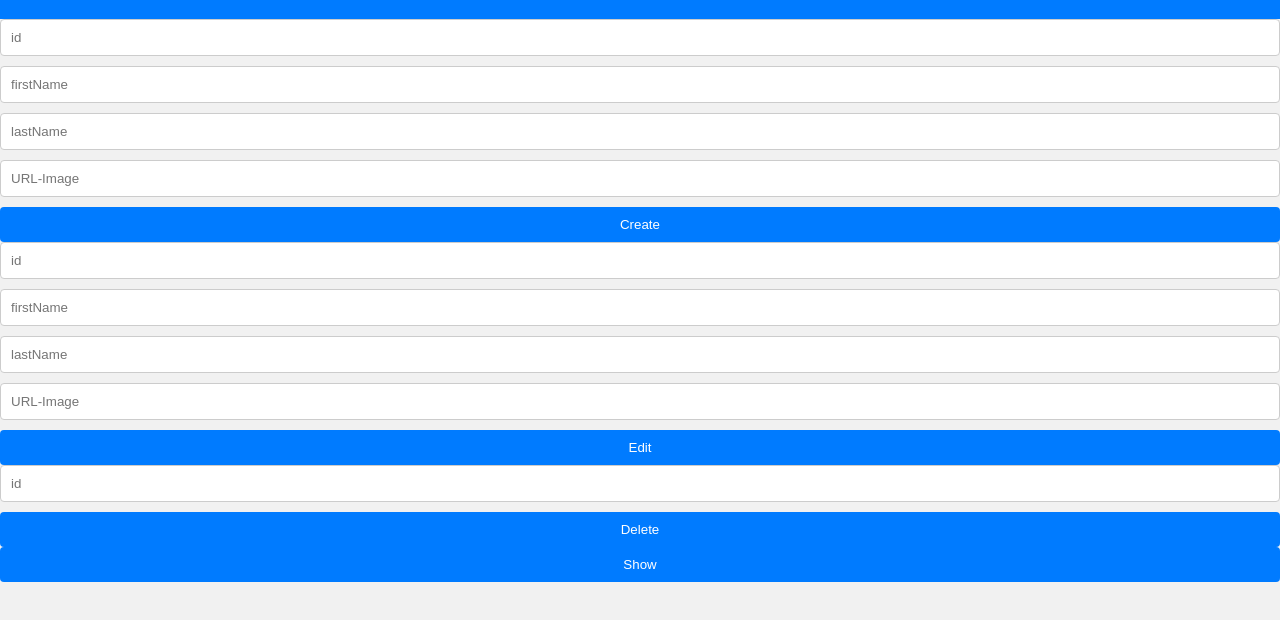
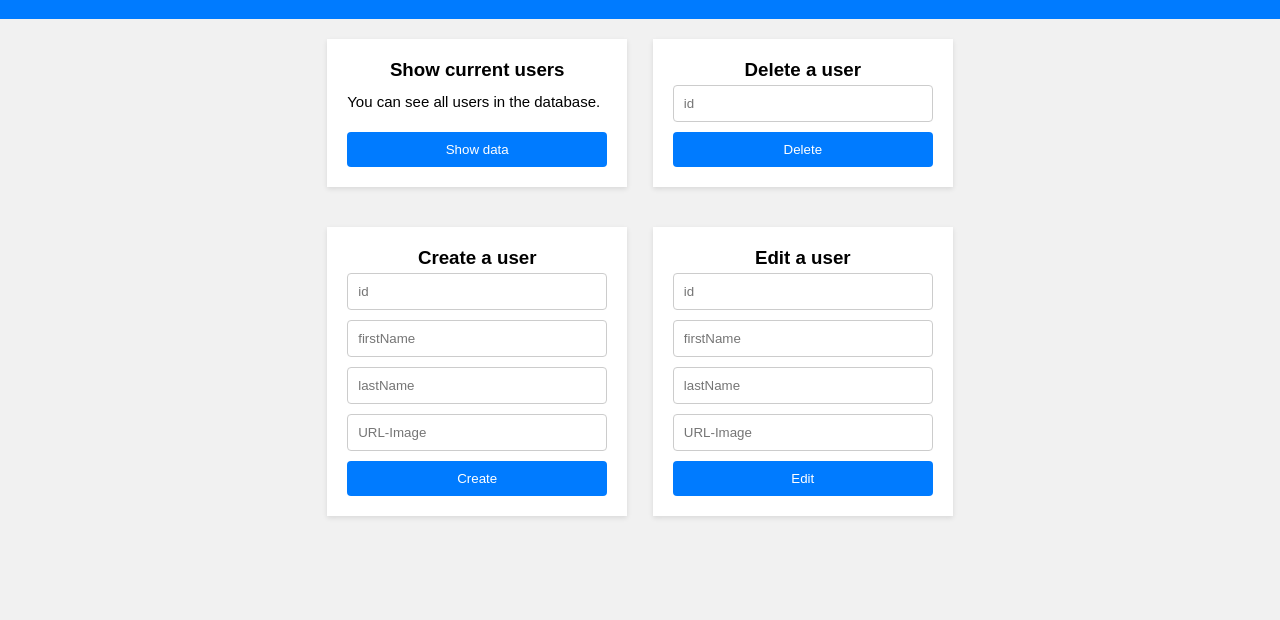
Before and after one commit to Mohsen-Ghandali/REST-API-CRUD-JavaScript-json-server, a website: page index.html in a window 1280 px wide. Shown: the part 58-678 px from the top of the page. Drawn offline with Linux system fonts and the light colour scheme.

Commit message:
Update index.html

```diff
--- a/index.html
+++ b/index.html
@@ -8,9 +8,32 @@
     <link rel="stylesheet" href="./main.css" />
   </head>
   <body>
+
     <h1>Please Run CMD and write: npm run server</h1>
+    <main>
 
+
+
+
+    <div class="cart">
+      <div class="cart1">
+        <div class="show">
+          <h3>Show current users</h3>
+          <p>You can see all users in the database.</p>
+          <button>Show data</button>
+        </div>
+
+        <div class="delete">
+          <h3>Delete a user</h3>
+          <input type="text" name="id" placeholder="id" />
+          <button>Delete</button>
+        </div>
+      </div>
+
+
+      <div class="cart1">
         <div class="post">
+          <h3>Create a user</h3>
           <input type="text" name="id" placeholder="id" />
           <input type="text" name="firstName" placeholder="firstName" />
           <input type="text" name="lastName" placeholder="lastName" />
@@ -19,23 +42,20 @@
         </div>
 
         <div class="edit">
+          <h3>Edit a user</h3>
           <input type="text" name="id" placeholder="id" />
           <input type="text" name="firstName" placeholder="firstName" />
           <input type="text" name="lastName" placeholder="lastName" />
           <input type="text" name="image" placeholder="URL-Image" />
           <button>Edit</button>
         </div>
-
-    <div class="delete">
-      <input type="text" name="id" placeholder="id"  />
-      <button>Delete</button>
+      </div>
     </div>
 
-    <div class="show">
-      <button>Show</button>
-    </div>
 
     <div id="root"></div>
+
+</main>
 
     <script src="./main.js"></script>
   </body>
```
Lines whose indentation alone changed are shown as unchanged.
